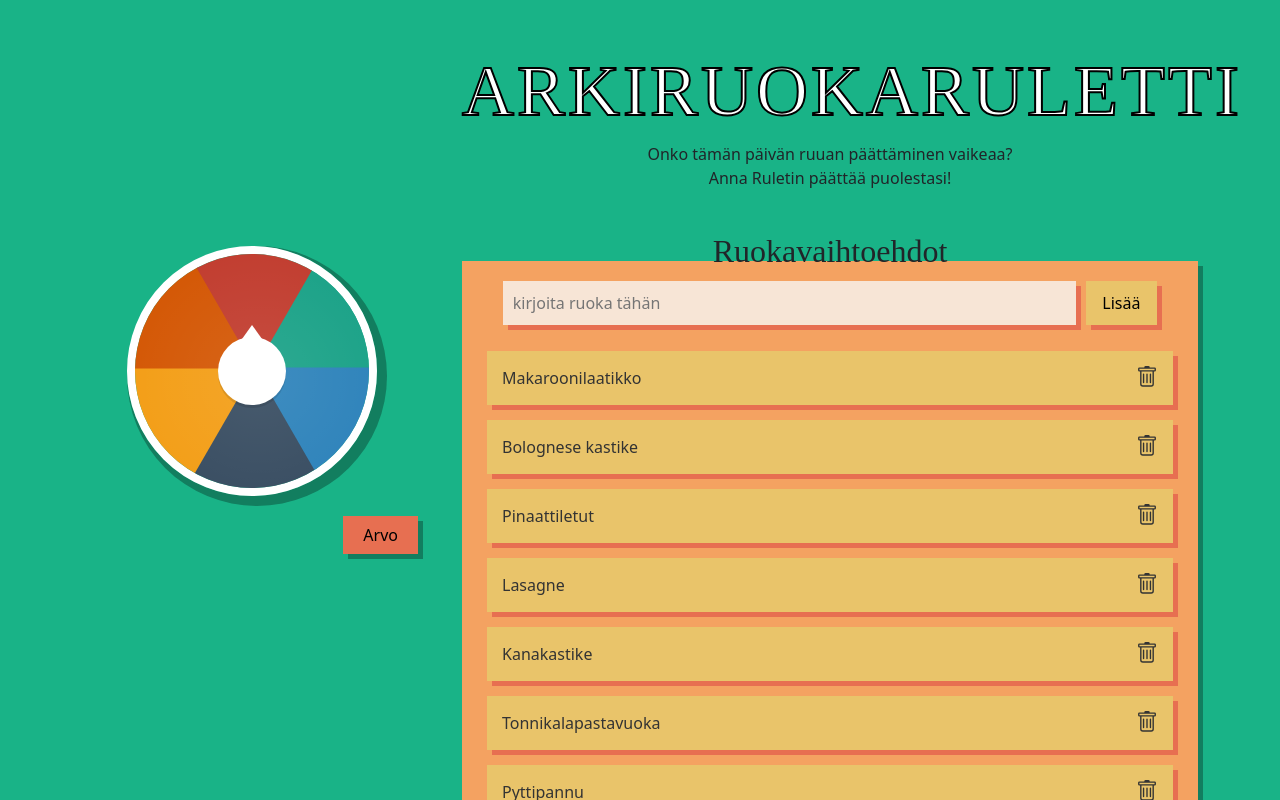
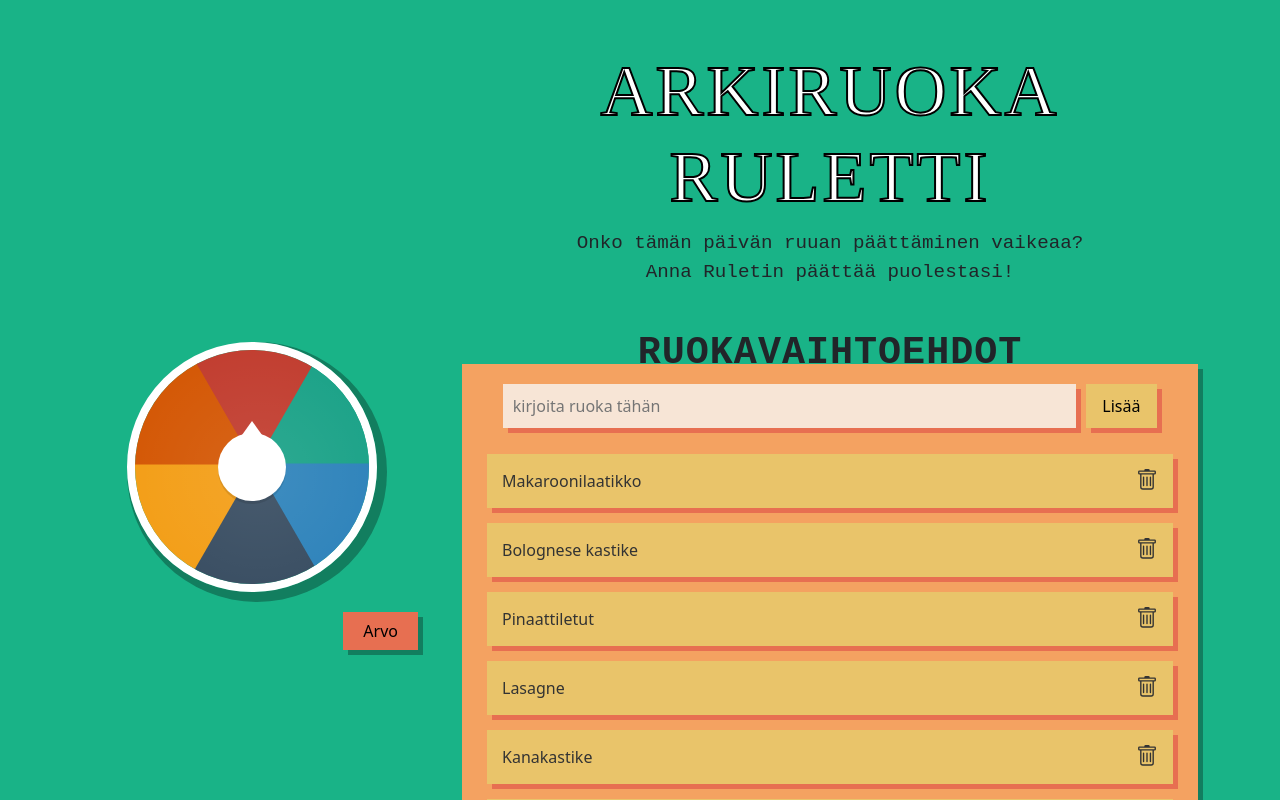
Before and after one commit to minkalaa/arkiruokaruletti, a React (Create React App) app: page / in a window 1280 px wide. Shown: the top 800 px of the page. Built offline with nearby package versions, Linux system fonts and the light colour scheme; a web font is replaced by a local one.

Commit message:
altering fonts and minor other changes

```diff
--- a/src/App.css
+++ b/src/App.css
@@ -35,10 +35,12 @@
   -webkit-text-stroke: 2px black;
 }
 
-h2 {
-  font-size: 2.5rem;
+.heading {
+  font-family: monospace;
+  font-size: 2.4rem;
   position:relative;
-  bottom: -18px;
-  font-family: serif;
-  font-weight: bold;
+  bottom: -20px;
+  font-weight: 600;
+  letter-spacing: 1px;
+  text-transform: uppercase;
 }
--- a/src/App.js
+++ b/src/App.js
@@ -13,21 +13,21 @@ function App() {
           <div className="col-sm-4">
 
           </div>
-          <div className="col-sm-8">
-            <h1 className="appTitle">Arkiruokaruletti</h1>
-            <p>
+          <div className="col-sm-12 col-md-12 col-lg-8">
+            <h1 className="appTitle">Arki<wbr/>ruoka<wbr/>ruletti</h1>
+            <p className="desc">
             Onko tämän päivän ruuan päättäminen vaikeaa? <br/>
             Anna Ruletin päättää puolestasi!
             </p>
           </div>
         </div>
         <div className="row">
-          <div className="col-sm-4">
+          <div className="col-sm-12 col-md-6 col-lg-4">
           <FortuneWheel />
               <RaffleBtn />
           </div>
-          <div className="col-sm-8 mt-2">
-            <h2>Ruokavaihtoehdot</h2>
+          <div className="col-sm-12 col-md-6 col-lg-8 mt-2">
+            <h2 className="heading">Ruokavaihtoehdot</h2>
           <FoodList />
           </div>
         </div>
--- a/src/components/ListStyle.css
+++ b/src/components/ListStyle.css
@@ -22,6 +22,7 @@
   background-color: #f4a261;
   padding: 10px;
   box-shadow: 5px 5px #127e5f;
+  margin-bottom: 15px;
 }
 
 .todoListMain .header input {
--- a/src/index.css
+++ b/src/index.css
@@ -2,9 +2,6 @@
 body {
   margin: 0;
   background-color: #19b387;
-  font-family: -apple-system, BlinkMacSystemFont, 'Segoe UI', 'Roboto', 'Oxygen',
-    'Ubuntu', 'Cantarell', 'Fira Sans', 'Droid Sans', 'Helvetica Neue',
-    sans-serif;
   -webkit-font-smoothing: antialiased;
   -moz-osx-font-smoothing: grayscale;
 }
@@ -13,3 +10,8 @@ code {
   font-family: source-code-pro, Menlo, Monaco, Consolas, 'Courier New',
     monospace;
 }
+
+.desc {
+  font-family: monospace;
+  font-size: 1.2rem;
+}
```
